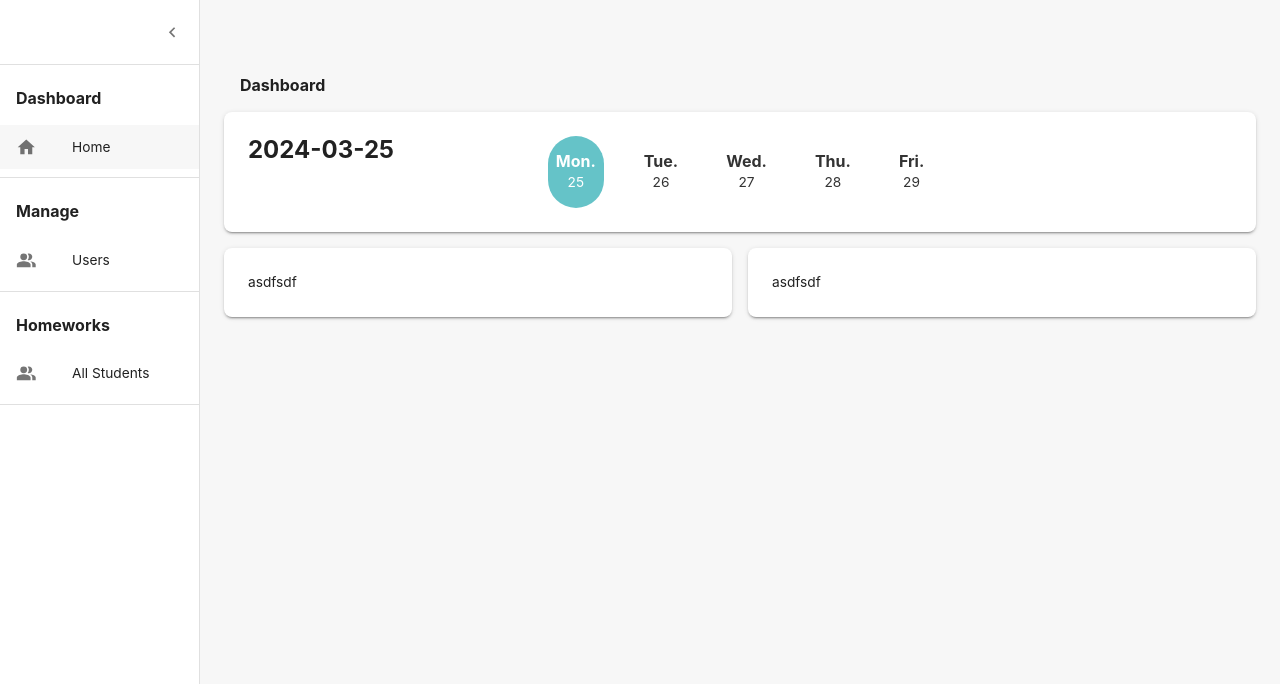
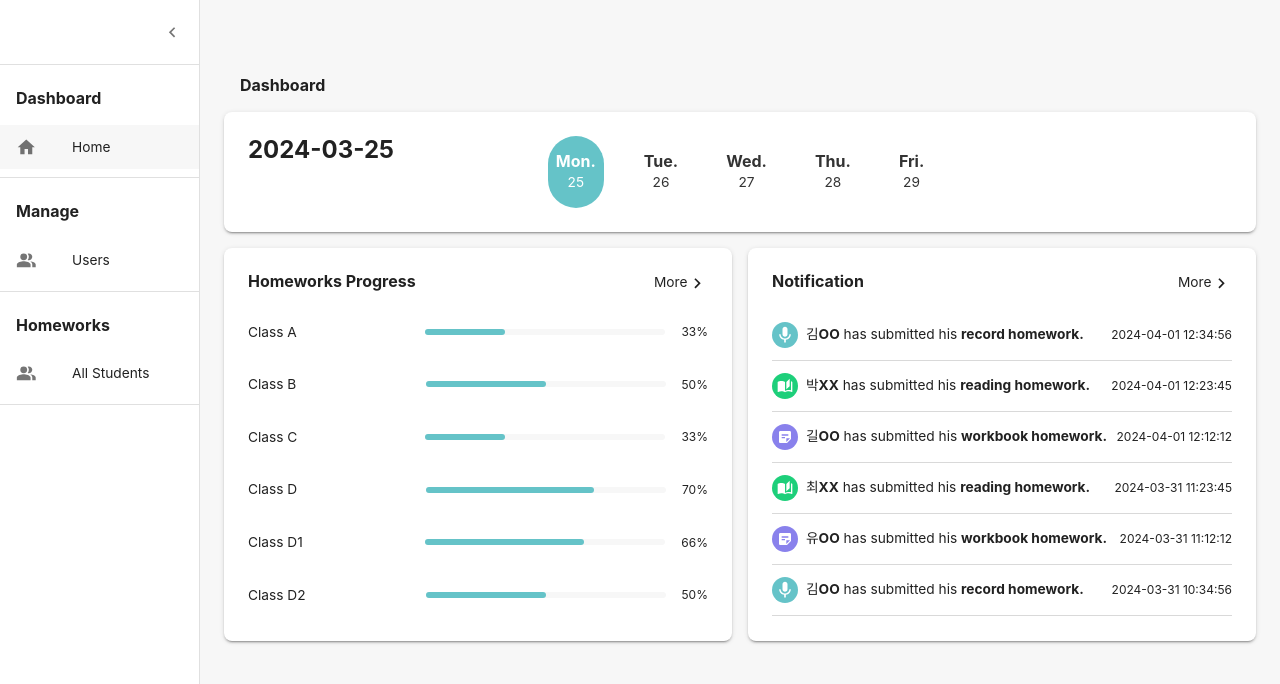
Before and after one commit to skyeome/erc-homework-app, a React (Vite) app: page /admin in a window 1280 px wide. Shown: the top 684 px of the page. Built offline with nearby package versions, Linux system fonts and the light colour scheme; no server answers; the database is empty; sample sign-in values are in the browser's storage.

Commit message:
style: progress, notification 스타일링

```diff
--- /dev/null
+++ b/src/components/admin/dashboard/notification/index.styles.ts
@@ -0,0 +1,32 @@
+import { css, styled } from "@mui/material";
+
+const iconWrap = css`
+  display: flex;
+  justify-content: center;
+  align-items: center;
+
+  width: 26px;
+  height: 26px;
+  border-radius: 26px;
+
+  color: #fff;
+  & svg {
+    font-size: 16px;
+  }
+`;
+
+export const RecordIconWrap = styled("div")`
+  ${iconWrap}
+  & svg {
+    font-size: 20px;
+  }
+  background-color: #65c3c8;
+`;
+export const ReadingIconWrap = styled("div")`
+  ${iconWrap}
+  background-color: #1DCF7A;
+`;
+export const WorkbookIconWrap = styled("div")`
+  ${iconWrap}
+  background-color: #8981EC;
+`;
--- /dev/null
+++ b/src/components/admin/dashboard/notification/index.tsx
@@ -0,0 +1,88 @@
+import { Link } from "react-router-dom";
+import { Stack, Typography } from "@mui/material";
+import ChevronRightIcon from "@mui/icons-material/ChevronRight";
+import ShadowBox from "@/components/common/box";
+import { format } from "date-fns";
+import NotiItem from "./notiItem";
+import MicIcon from "@mui/icons-material/Mic";
+import AutoStoriesIcon from "@mui/icons-material/AutoStories";
+import StickyNote2Icon from "@mui/icons-material/StickyNote2";
+import { Noti } from "./index.types";
+import * as Styled from "./index.styles";
+
+const NOTIS: Noti[] = [
+  {
+    name: "김OO",
+    type: "record",
+    date: new Date("2024-04-01 12:34:56"),
+  },
+  {
+    name: "박XX",
+    type: "reading",
+    date: new Date("2024-04-01 12:23:45"),
+  },
+  {
+    name: "길OO",
+    type: "workbook",
+    date: new Date("2024-04-01 12:12:12"),
+  },
+  {
+    name: "최XX",
+    type: "reading",
+    date: new Date("2024-03-31 23:23:45"),
+  },
+  {
+    name: "유OO",
+    type: "workbook",
+    date: new Date("2024-03-31 23:12:12"),
+  },
+  {
+    name: "김OO",
+    type: "record",
+    date: new Date("2024-03-31 22:34:56"),
+  },
+];
+
+function AdminNotification() {
+  return (
+    <ShadowBox p={3} flex={1}>
+      <Stack direction="row" justifyContent="space-between" mb={2}>
+        <Typography variant="h4" fontWeight={700}>
+          Notification
+        </Typography>
+        <Link to="">
+          More
+          <ChevronRightIcon sx={{ verticalAlign: "middle" }} />
+        </Link>
+      </Stack>
+      {NOTIS.map((item) => (
+        <NotiItem>
+          <Stack direction="row" alignItems="center" gap={1}>
+            {item.type === "record" ? (
+              <Styled.RecordIconWrap>
+                <MicIcon />
+              </Styled.RecordIconWrap>
+            ) : item.type === "reading" ? (
+              <Styled.ReadingIconWrap>
+                <AutoStoriesIcon />
+              </Styled.ReadingIconWrap>
+            ) : (
+              <Styled.WorkbookIconWrap>
+                <StickyNote2Icon />
+              </Styled.WorkbookIconWrap>
+            )}
+            <Typography variant="body1">
+              <strong>{item.name}</strong> has submitted his{" "}
+              <strong>{item.type} homework.</strong>
+            </Typography>
+          </Stack>
+          <Typography variant="body2">
+            {format(item.date, "yyyy-MM-dd hh:mm:ss")}
+          </Typography>
+        </NotiItem>
+      ))}
+    </ShadowBox>
+  );
+}
+
+export default AdminNotification;
--- /dev/null
+++ b/src/components/admin/dashboard/notification/notiItem.tsx
@@ -0,0 +1,19 @@
+import { Stack, StackProps, styled } from "@mui/material";
+
+const NotiItem = styled((props: StackProps) => (
+  <Stack
+    direction="row"
+    justifyContent="space-between"
+    alignItems="center"
+    py={1.5}
+    {...props}
+  />
+))(({ theme }) => ({
+  borderBottom: `1px solid ${
+    theme.palette.mode === "light"
+      ? theme.palette.lightGray.main
+      : theme.palette.lightGray.dark
+  }`,
+}));
+
+export default NotiItem;
--- /dev/null
+++ b/src/components/admin/dashboard/progress/index.styles.ts
@@ -0,0 +1,28 @@
+import { styled } from "@mui/material";
+
+export const ProgressBarBg = styled("div")(({ theme }) => ({
+  position: "relative",
+
+  width: 240,
+  height: 6,
+  borderRadius: 6,
+  backgroundColor:
+    theme.palette.mode === "light"
+      ? theme.palette.lightBg.main
+      : theme.palette.lightBg.dark,
+}));
+export const ProgressBar = styled("div")<{ percent: string }>(
+  ({ theme, percent }) => ({
+    position: "absolute",
+    top: 0,
+    left: 0,
+
+    width: `${percent}%`,
+    height: "100%",
+    borderRadius: 6,
+    backgroundColor:
+      theme.palette.mode === "light"
+        ? theme.palette.primary.main
+        : theme.palette.primary.dark,
+  })
+);
--- /dev/null
+++ b/src/components/admin/dashboard/progress/index.tsx
@@ -0,0 +1,69 @@
+import { Link } from "react-router-dom";
+import { Stack, Typography } from "@mui/material";
+import ChevronRightIcon from "@mui/icons-material/ChevronRight";
+import ShadowBox from "@/components/common/box";
+import { Progress } from "./index.types";
+import * as Styled from "./index.styles";
+
+const PROGRESS: Progress[] = [
+  {
+    name: "Class A",
+    progress: 0.33,
+  },
+  {
+    name: "Class B",
+    progress: 0.5,
+  },
+  {
+    name: "Class C",
+    progress: 0.33,
+  },
+  {
+    name: "Class D",
+    progress: 0.7,
+  },
+  {
+    name: "Class D1",
+    progress: 0.66,
+  },
+  {
+    name: "Class D2",
+    progress: 0.5,
+  },
+];
+
+function AdminProgress() {
+  return (
+    <ShadowBox p={3} flex={1}>
+      <Stack direction="row" justifyContent="space-between" mb={2}>
+        <Typography variant="h4" fontWeight={700}>
+          Homeworks Progress
+        </Typography>
+        <Link to="">
+          More
+          <ChevronRightIcon sx={{ verticalAlign: "middle" }} />
+        </Link>
+      </Stack>
+      <Stack gap={1}>
+        {PROGRESS.map((item) => (
+          <Stack
+            direction="row"
+            justifyContent="space-between"
+            alignItems="center"
+            py={1.5}
+          >
+            <Typography variant="body1">{item.name}</Typography>
+            <Stack direction="row" alignItems="center" gap={2}>
+              <Styled.ProgressBarBg>
+                <Styled.ProgressBar percent={`${item.progress * 100}`} />
+              </Styled.ProgressBarBg>
+              <Typography variant="body2">{item.progress * 100}%</Typography>
+            </Stack>
+          </Stack>
+        ))}
+      </Stack>
+    </ShadowBox>
+  );
+}
+
+export default AdminProgress;
--- /dev/null
+++ b/src/components/admin/dashboard/progress/index.types.ts
@@ -0,0 +1,4 @@
+export interface Progress {
+  name: string;
+  progress: number;
+}
--- a/src/components/common/BrowserRoutes.tsx
+++ b/src/components/common/BrowserRoutes.tsx
@@ -1,6 +1,7 @@
 import { Route, Routes } from "react-router-dom";
 import PageLayout from "./layout/PageLayout";
 import AuthLayout from "./layout/AuthLayout";
+import AdminLayout from "./layout/AdminLayout";
 import ErrorPage from "@/pages/error-page";
 import Login from "@/pages/auth/Login";
 import NotFound from "@/pages/not-found";
@@ -13,9 +14,8 @@ import WorkBook from "@/pages/workbook";
 import NewWorkBook from "@/pages/workbook/new";
 import AddUser from "@/pages/admin/user/AddUser";
 import BookReadingDetail from "@/pages/reading/detail";
-import Dashboard from "../admin/dashboard";
-import AdminLayout from "./layout/AdminLayout";
-import AdminHomework from "../admin/homework";
+import Dashboard from "@/pages/admin/dashboard";
+import AdminHomework from "@/pages/admin/homework";
 
 function BrowserRoutes() {
   return (
--- a/src/index.css
+++ b/src/index.css
@@ -1,12 +1,18 @@
 :root {
-  font-family: Inter, system-ui, Avenir, Helvetica, Arial, sans-serif;
-  line-height: 1.5;
-  font-weight: 400;
-
   font-synthesis: none;
   text-rendering: optimizeLegibility;
   -webkit-font-smoothing: antialiased;
   -moz-osx-font-smoothing: grayscale;
+}
+
+a {
+  text-decoration: none;
+}
+
+a,
+a:visited,
+a:hover {
+  color: inherit;
 }
 
 /* a {
--- a/src/main.tsx
+++ b/src/main.tsx
@@ -8,6 +8,7 @@ import { PersistGate } from "redux-persist/integration/react";
 import { persistor, store } from "./libs/store.ts";
 import client from "./libs/client.ts";
 import App from "./App.tsx";
+import "./index.css";
 
 const root = ReactDOM.createRoot(document.getElementById("root")!);
 root.render(
--- a/src/components/admin/dashboard/index.tsx
+++ b/src/pages/admin/dashboard/index.tsx
@@ -1,6 +1,7 @@
 import { Stack, Typography } from "@mui/material";
-import DateBox from "./datebox";
-import ShadowBox from "@/components/common/box";
+import DateBox from "@/components/admin/dashboard/datebox";
+import AdminNotification from "@/components/admin/dashboard/notification";
+import AdminProgress from "@/components/admin/dashboard/progress";
 
 function Dashboard() {
   return (
@@ -10,12 +11,8 @@ function Dashboard() {
       </Typography>
       <DateBox />
       <Stack direction={{ xs: "column", sm: "row" }} mt={2} gap={2}>
-        <ShadowBox p={3} flex={1}>
-          asdfsdf
-        </ShadowBox>
-        <ShadowBox p={3} flex={1}>
-          asdfsdf
-        </ShadowBox>
+        <AdminProgress />
+        <AdminNotification />
       </Stack>
     </div>
   );
```
Also changed, not shown: src/components/admin/dashboard/notification/index.types.ts (added, +7 -0 lines), src/pages/admin/homework/index.tsx (renamed from src/components/admin/homework/index.tsx).
